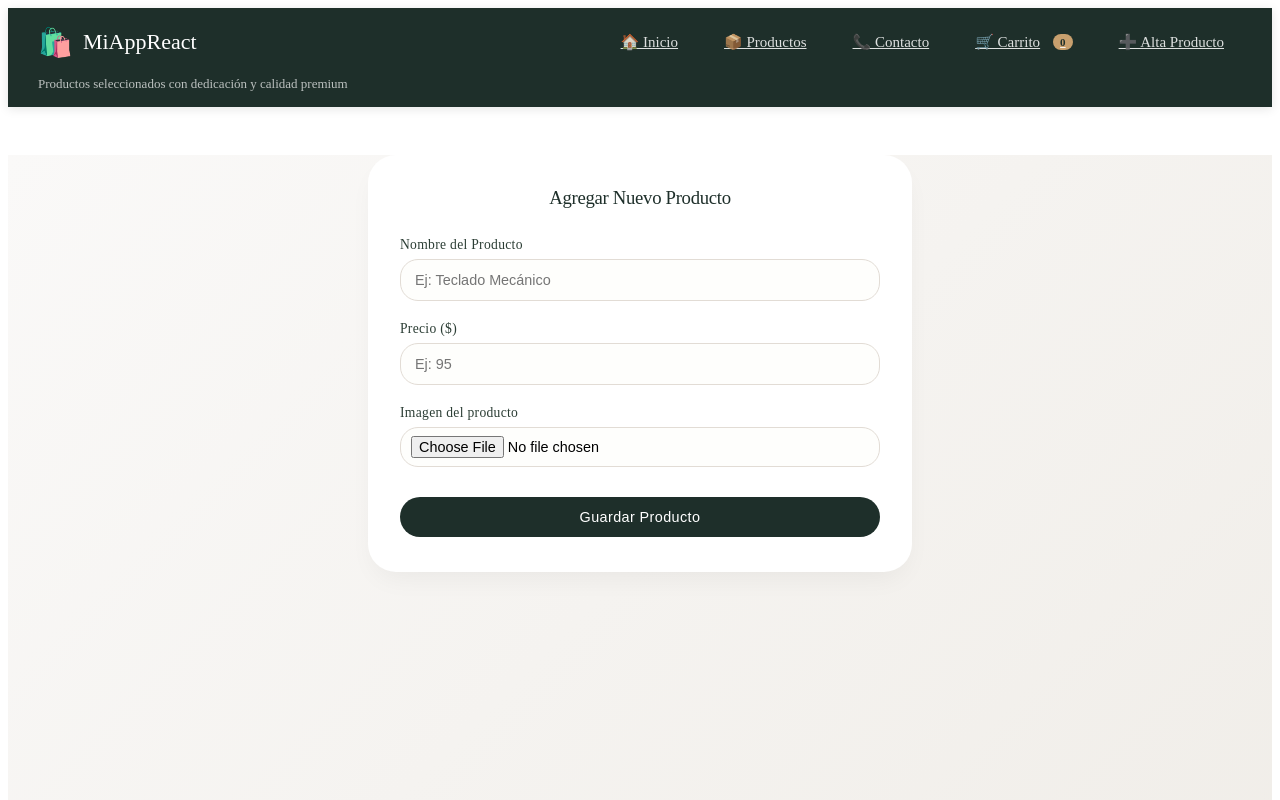
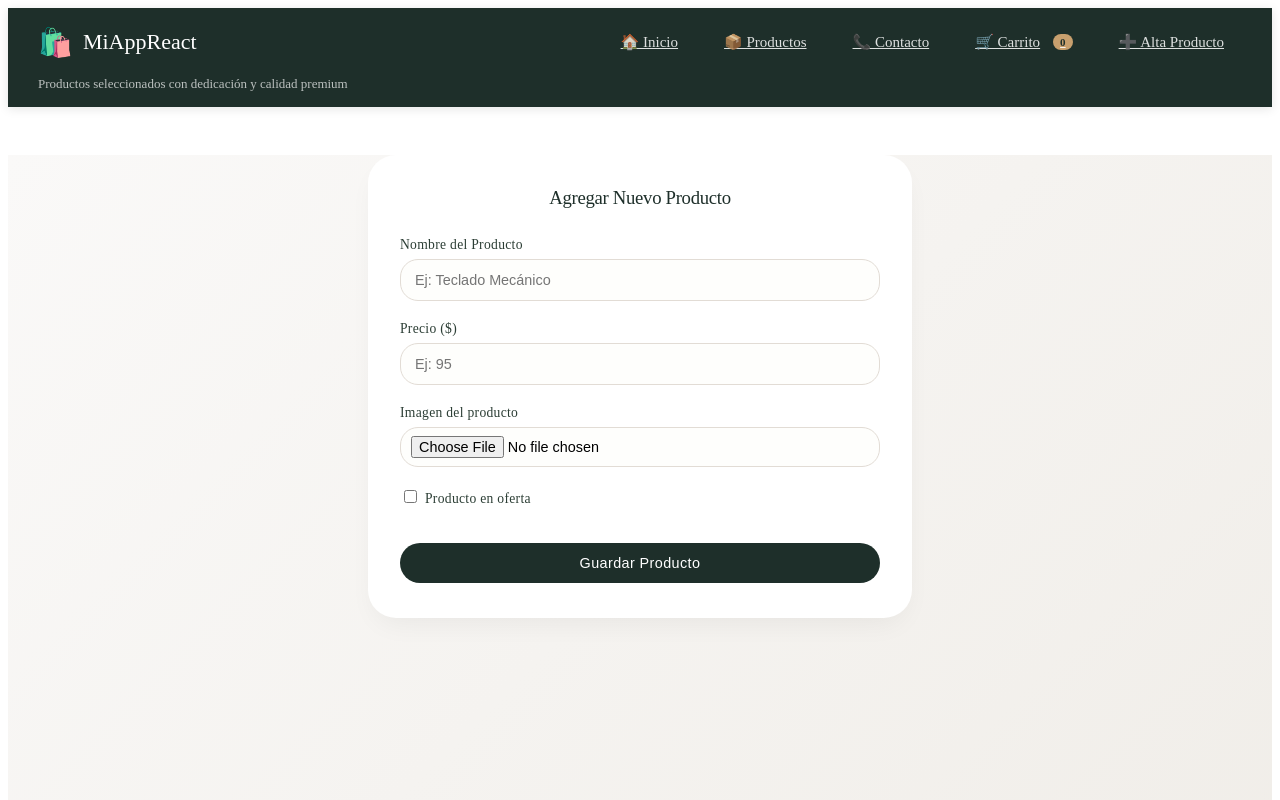
Before and after one commit to damispi10/primer-proyecto-en-react-de-DANIEL-SPINELLA, a React (Vite) app: page /alta-producto in a window 1280 px wide. Shown: the top 800 px of the page. Built offline with nearby package versions, Linux system fonts and the light colour scheme.

Commit message:
Se modifico ofertas y css de producto

```diff
--- a/src/componentes/FormularioContainer/FormularioContainer.jsx
+++ b/src/componentes/FormularioContainer/FormularioContainer.jsx
@@ -6,15 +6,16 @@ export function FormularioContainer() {
     const [datosForm, setDatosForm] = useState({
         nombre: '',
         precio: '',
-        stock: ''
+        stock: '',
+        oferta: false
     });
     const [imagenFile, setImagenFile] = useState(null);
 
     const manejarCambio = (evento) => {
-        const { name, value } = evento.target;
+        const { name, value, type, checked } = evento.target;
         setDatosForm({
             ...datosForm,
-            [name]: value
+            [name]: type === 'checkbox' ? checked : value
         });
     };
 
--- a/src/componentes/FormularioProducto/FormularioProducto.jsx
+++ b/src/componentes/FormularioProducto/FormularioProducto.jsx
@@ -38,6 +38,18 @@ export function FormularioProducto({ datosForm, manejarCambio, manejarEnvio, man
                     className={`${styles.input} ${styles.inputFile}`}
                 />
             </div>
+            <div>
+                <label className={styles.label}>
+                    <input
+                        type="checkbox"
+                        name="oferta"
+                        checked={datosForm.oferta}
+                        onChange={manejarCambio}
+                        style={{ marginRight: 8 }}
+                    />
+                    Producto en oferta
+                </label>
+            </div>
             <button type="submit" className={styles.boton}>
                 Guardar Producto
             </button>
```
